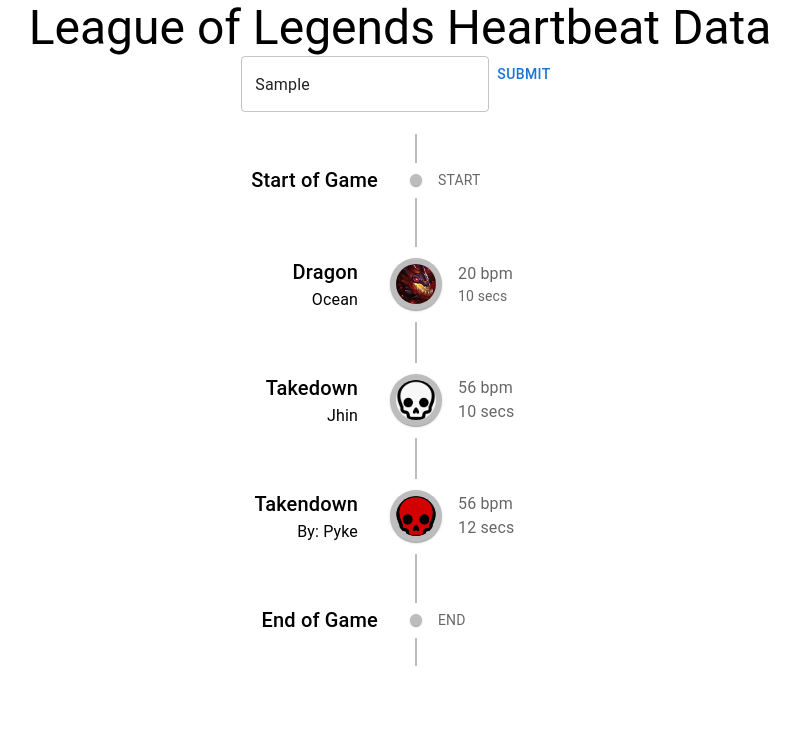
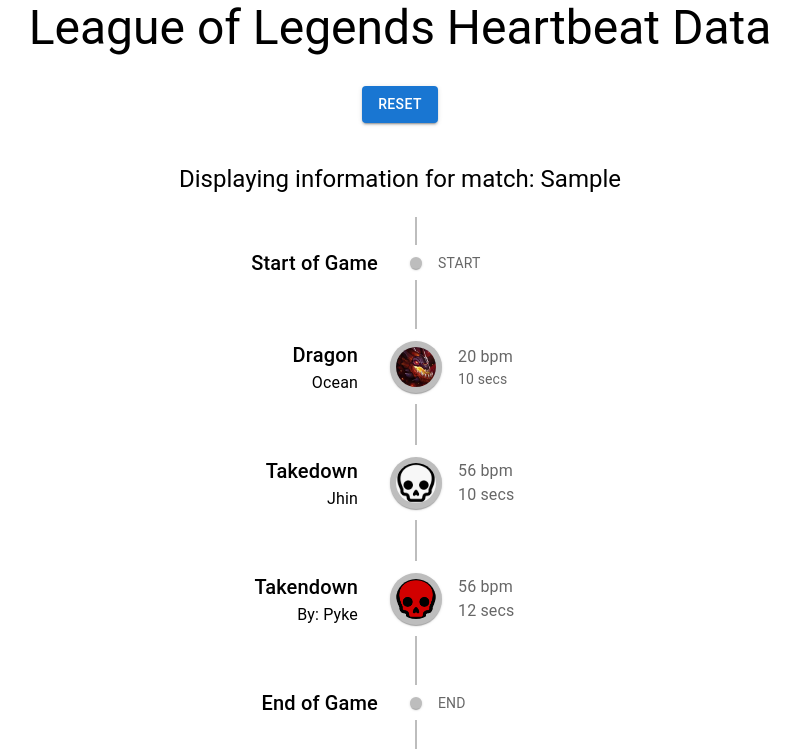
Before and after one commit to akarduna/370-Project, a React (Create React App) app in the folder frontend/: page / in a window 1280 px wide. Both pictures are taken after typing "Sample" into the empty fields and a click on the button "SUBMIT". Shown: the top 750 px of the page, without its empty margins (240-1040 px from the left). Built offline with nearby package versions, Linux system fonts and the light colour scheme.

Commit message:
added frontend logic

```diff
--- a/frontend/src/components/mainPage.jsx
+++ b/frontend/src/components/mainPage.jsx
@@ -6,27 +6,66 @@
 import TimelineTakendown from "./timelineTakendown";
 import TimelineStart from "./timelineStart";
 import TimelineEnd from "./timelineEnd";
+import { Box } from "@mui/system";
 
 export default function MainPage() {
 	const [val, setVal] = useState("");
+	const [val2, setVal2] = useState("");
+	const [helpMsg, setHelpMsg] = useState(false);
+	const [timelineVisible, setTimelineVisible] = useState(false);
 
 	const handleTypeChange = (event) => {
 		setVal(event.target.value);
 	};
 
 	const handleSubmit = () => {
+		if (!val) {
+			setHelpMsg(true);
+		} else {
+			setVal2(val);
 			console.log("Submitted: " + val);
+			setVal("");
+			setTimelineVisible(true);
+			setHelpMsg(false);
+		}
+	};
+
+	const handleReset = () => {
+		console.log("Reset");
+		setTimelineVisible(false);
 	};
 
 	return (
 		<Fragment>
 			<Typography variant="h3">League of Legends Heartbeat Data</Typography>
+			<Box
+				style={{
+					display: "flex",
+					justifyContent: "center",
+					padding: "30px 0px 40px 0px",
+				}}
+			>
+				{timelineVisible ? (
+					<Button variant="contained" onClick={handleReset}>
+						Reset
+					</Button>
+				) : (
+					<Box>
 						<TextField
 							value={val}
 							onChange={handleTypeChange}
 							placeholder="Enter match ID"
+							error={val ? false : true}
 						/>
 						<Button onClick={handleSubmit}>Submit</Button>
+					</Box>
+				)}
+			</Box>
+			{timelineVisible ? (
+				<>
+					<Typography variant="h5">
+						Displaying information for match: {val2}
+					</Typography>
 					<Timeline position="left">
 						<TimelineStart />
 						<TimelineDragon heartrate={20} type={"Ocean"} time={"10 secs"} />
@@ -34,6 +73,8 @@
 						<TimelineTakendown heartrate={56} enemy={"Pyke"} time={"12 secs"} />
 						<TimelineEnd />
 					</Timeline>
+				</>
+			) : null}
 		</Fragment>
 	);
 }
```
Lines whose indentation alone changed are shown as unchanged.
